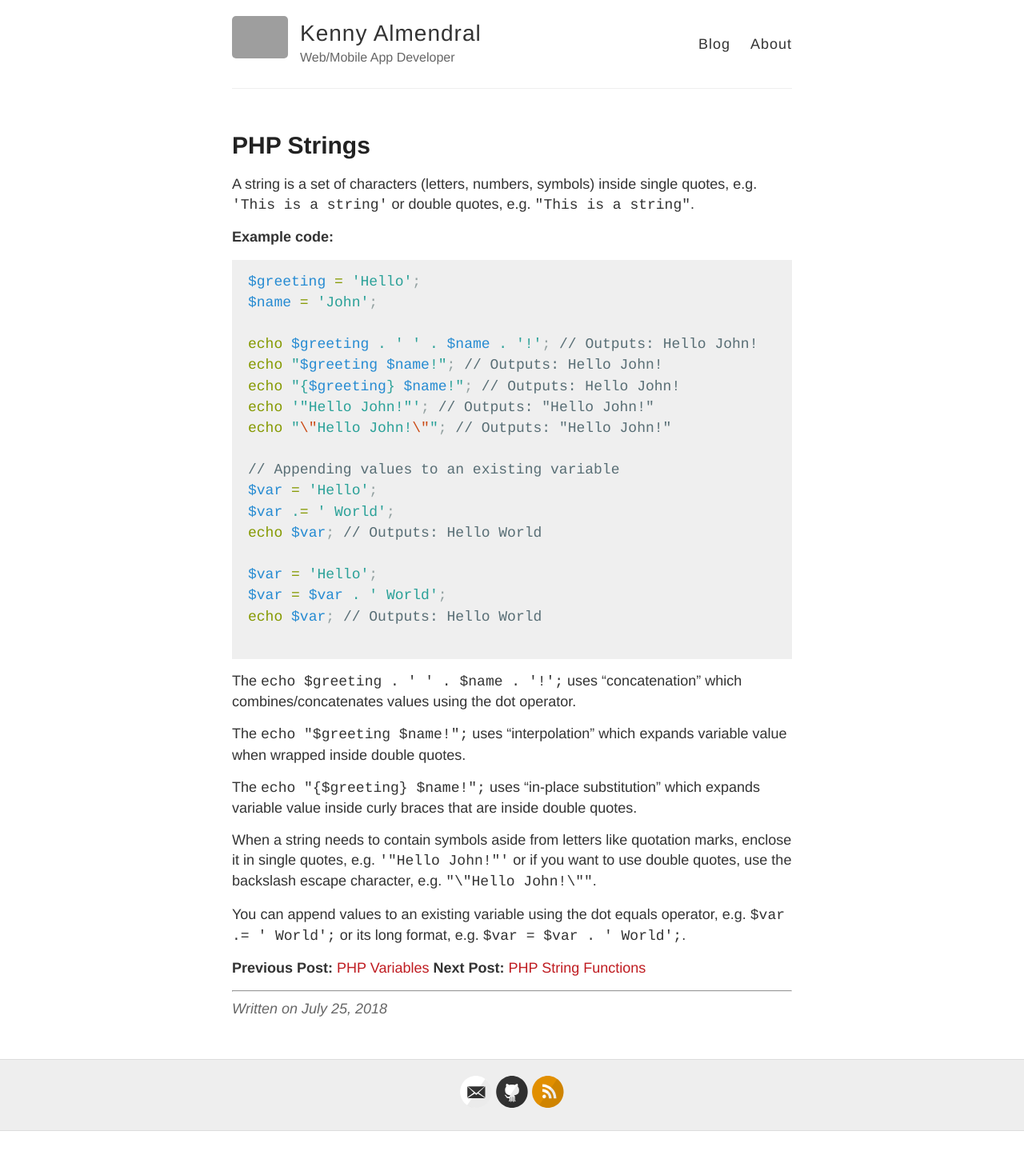
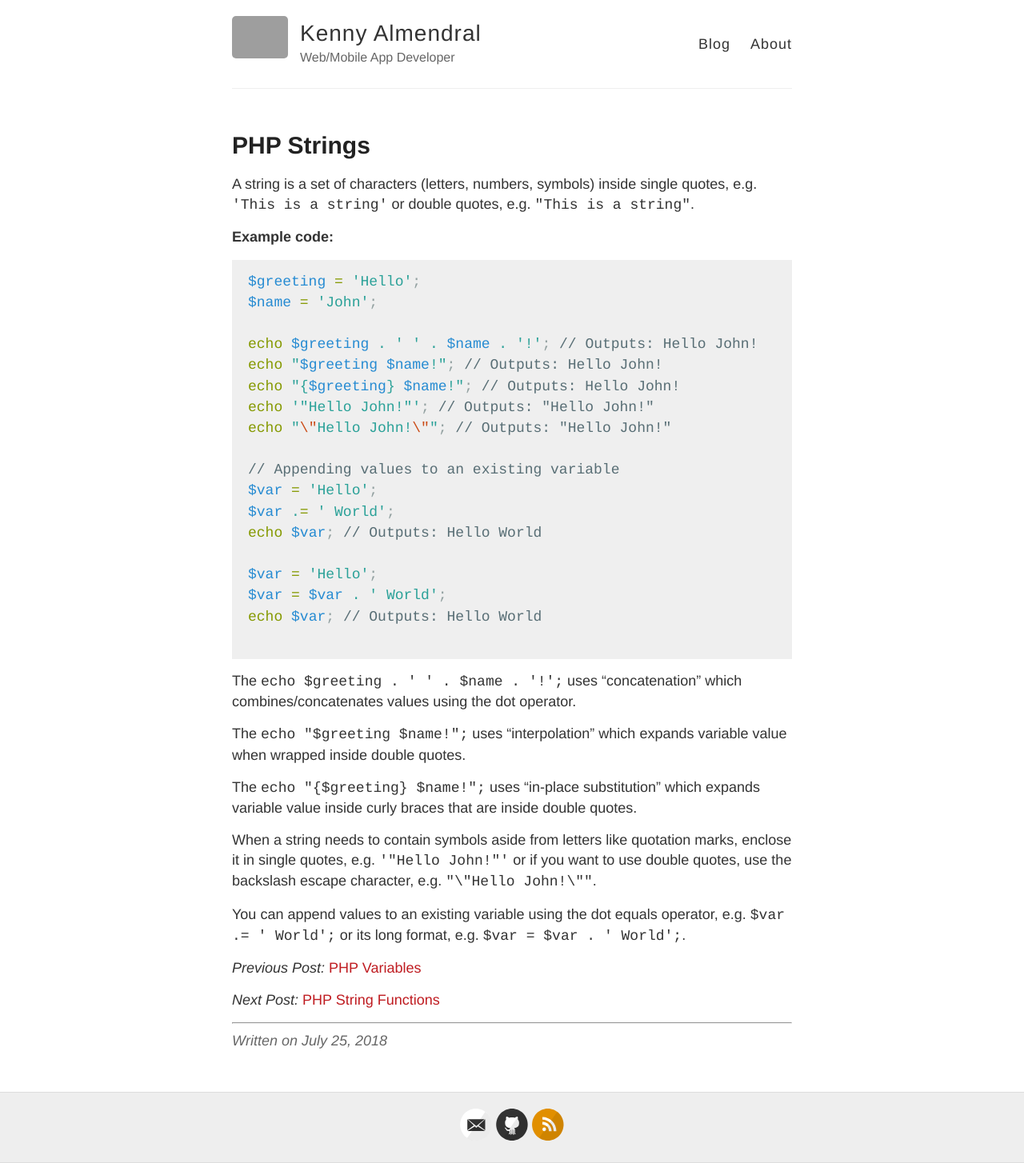
Before and after one commit to kennyalmendral/kennyalmendral.github.io, a Jekyll site: the page built from _posts/2018-07-25-php-strings.md, in a window 1280 px wide. Shown: the whole page at 80% size. Built offline with Jekyll 4.4.1, drawn with Linux system fonts in a browser that asks for light colours; before the commit the page ends 1414 px from its top, so only the background shows below that; grey boxes are pictures that could not be loaded.

```diff
--- a/_posts/2018-07-25-php-strings.md
+++ b/_posts/2018-07-25-php-strings.md
@@ -38,7 +38,8 @@ When a string needs to contain symbols aside from letters like quotation marks,
 
 You can append values to an existing variable using the dot equals operator, e.g. `$var .= ' World';` or its long format, e.g. `$var = $var . ' World';`.
 
-**Previous Post:** [PHP Variables](https://kennyalmendral.github.io/php-variables/)
-**Next Post:** [PHP String Functions](https://kennyalmendral.github.io/php-string-functions/)
+_Previous Post:_ [PHP Variables](https://kennyalmendral.github.io/php-variables/)
+
+_Next Post:_ [PHP String Functions](https://kennyalmendral.github.io/php-string-functions/)
 
 ---
```
